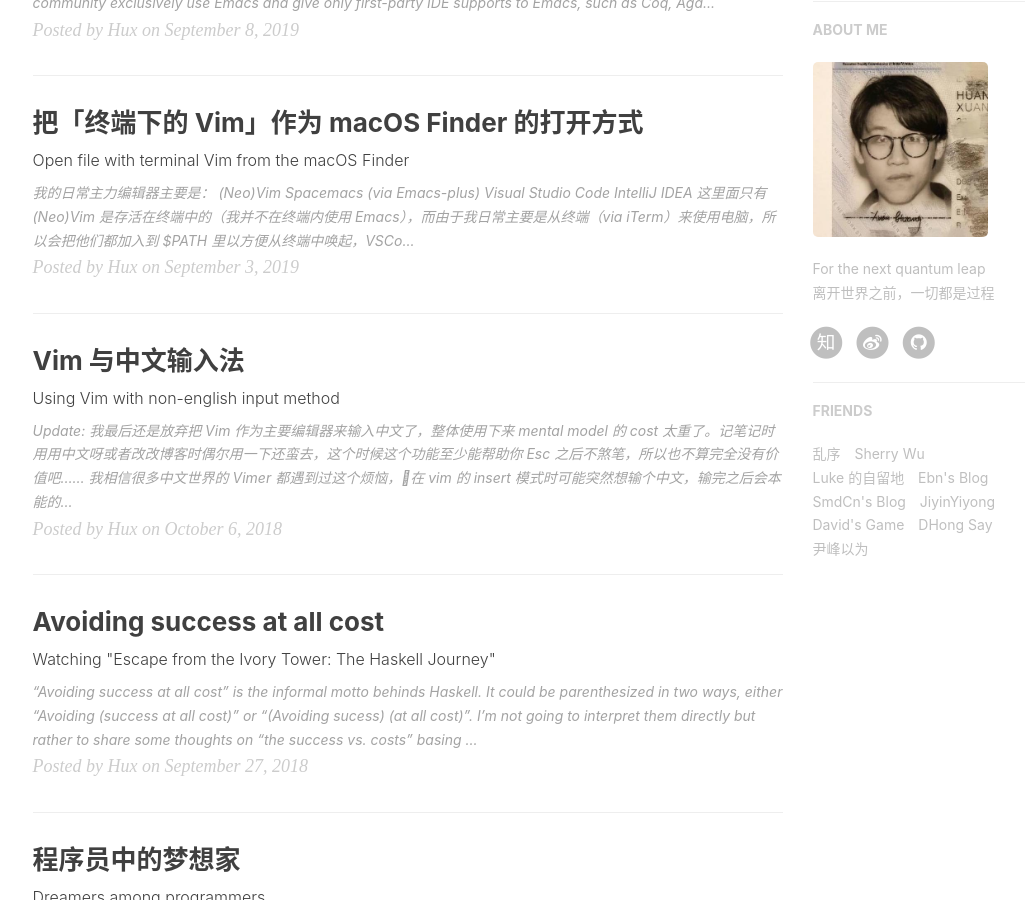
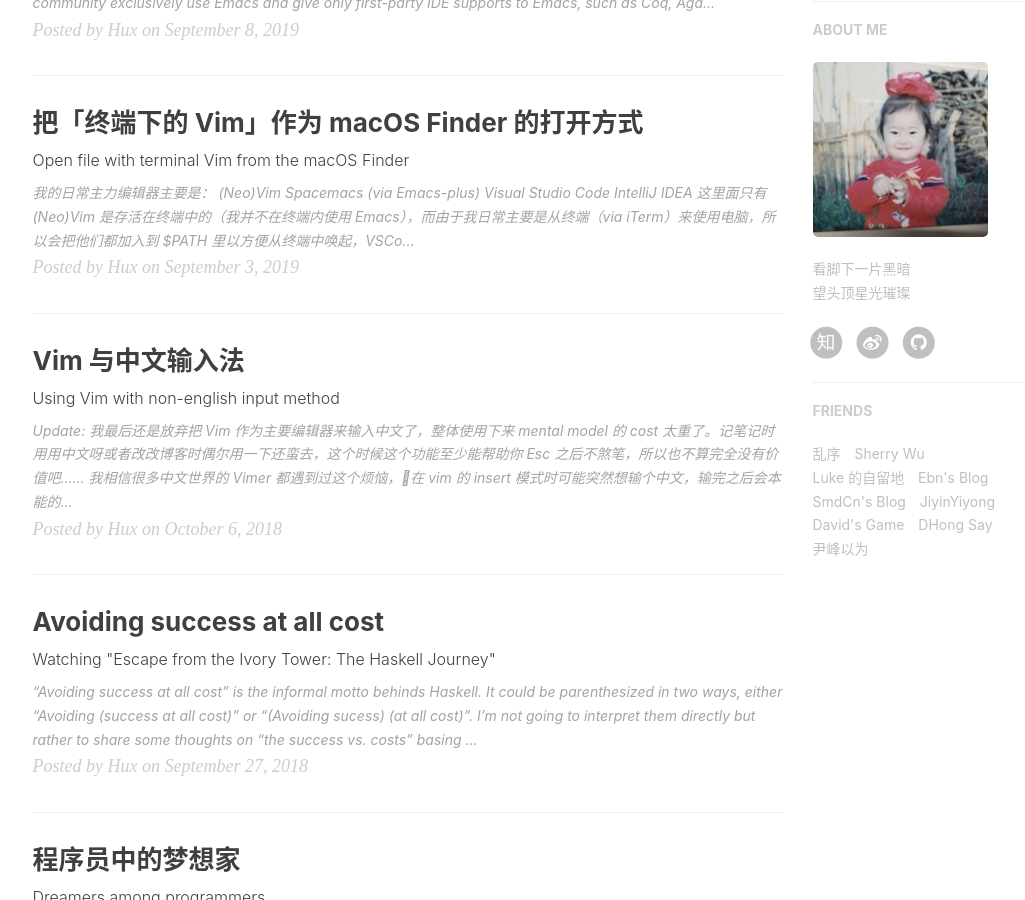
Before and after one commit to mariobeng/mariobeng.github.io, a Jekyll site: the page built from index.html, in a window 1280 px wide and 900 px high, scrolled down 789 px. Shown: the whole window, without its empty margins (135-1160 px from the left). Built offline with Jekyll 4.4.1, drawn with Linux system fonts in a browser that asks for light colours; nearby versions of some CDN libraries; the list of posts is cut into pages by our own code; comment, search, counter and statistics services are not loaded.

Commit message:
修改博客名，社交信息，签名；修改百度统计；

```diff
--- a/_config.yml
+++ b/_config.yml
@@ -13,8 +13,8 @@
 
 # 社交账号
 RSS: false
-weibo_username:     樊凯蹦
-zhihu_username:     蹦蹦
+weibo_username:     bengge
+zhihu_username:     mario-fk
 github_username:    mariobeng
 #linkedin_username:  firstname-lastname-idxxxx
 
@@ -66,14 +66,14 @@
 
 # 统计设置
 # 百度统计
-baidu-analysis: 4277ba8ef111c52d191e577365d20683
+# baidu-analysis: 4277ba8ef111c52d191e577365d20683
 
 
 
 # Sidebar settings
 sidebar: true                           # whether or not using Sidebar.
-sidebar-about-description: "For the next quantum leap<br>离开世界之前，一切都是过程"
-sidebar-avatar: /img/avatar-hux-ny.jpg      # use absolute URL, seeing it's used in both `/` and `/about/`
+sidebar-about-description: "看脚下一片黑暗<br>望头顶星光璀璨"
+sidebar-avatar: /img/avatar-tiao-ny.jpg      # use absolute URL, seeing it's used in both `/` and `/about/`
 
 
 
```
Also changed, not shown: img/avatar-hux-ny.jpg (deleted), img/avatar-tiao-ny.jpg (added), img/favicon.ico, 1 other file.
